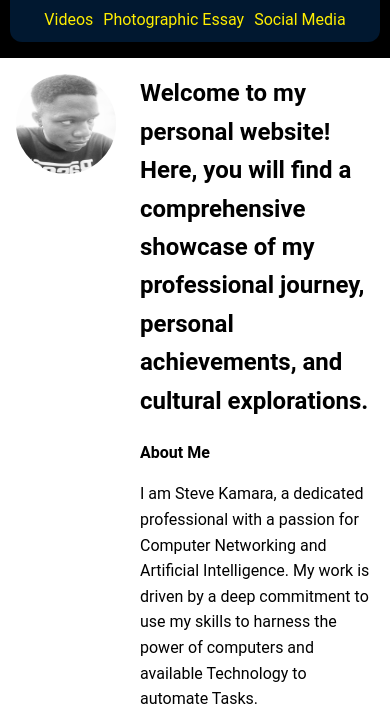
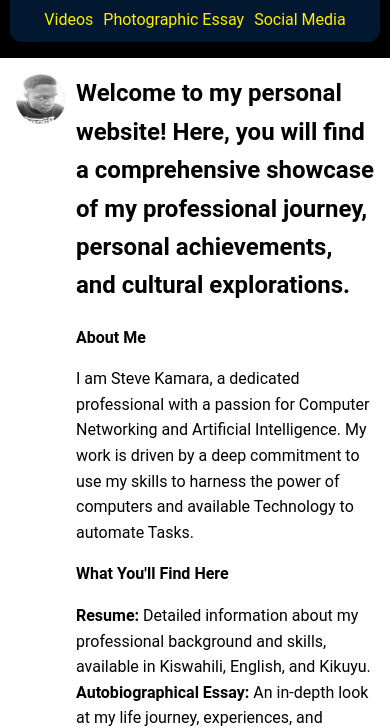
Before and after one commit to Apex-tex/stevekamara.github.io, a plain HTML site: page index.html in a window 390 px wide. Shown: the part 106-834 px from the top of the page. Drawn offline with Linux system fonts and the light colour scheme.

Commit message:
Update styles.css

```diff
--- a/styles.css
+++ b/styles.css
@@ -49,23 +49,28 @@ nav ul li a {
 section {
     padding: 2rem;
     border-bottom: none;
+    position: relative;
 }
 
 .profile-container {
     display: flex;
     flex-wrap: wrap;
     align-items: flex-start;
-    margin-bottom: 1.5rem;
+    position: relative;
 }
 
 .profile-pic {
+    position: absolute;
+    top: 0;
+    left: 0;
     border-radius: 50%;
-    width: 150px;
-    height: 150px;
-    margin-right: 1.5rem;
+    width: 80px;
+    height: 80px;
+    margin: 0;
 }
 
 .text-content {
+    margin-left: 100px;
     flex: 1;
 }
 
@@ -159,8 +164,12 @@ a:hover {
     }
 
     .profile-pic {
-        width: auto;
-        height: auto;
+        width: 60px;
+        height: 60px;
+    }
+
+    .text-content {
+        margin-left: 70px;
     }
 }
 
@@ -178,7 +187,11 @@ a:hover {
     }
 
     .profile-pic {
-        width: 100px;
-        height: 100px;
+        width: 50px;
+        height: 50px;
+    }
+
+    .text-content {
+        margin-left: 60px;
     }
 }
```
